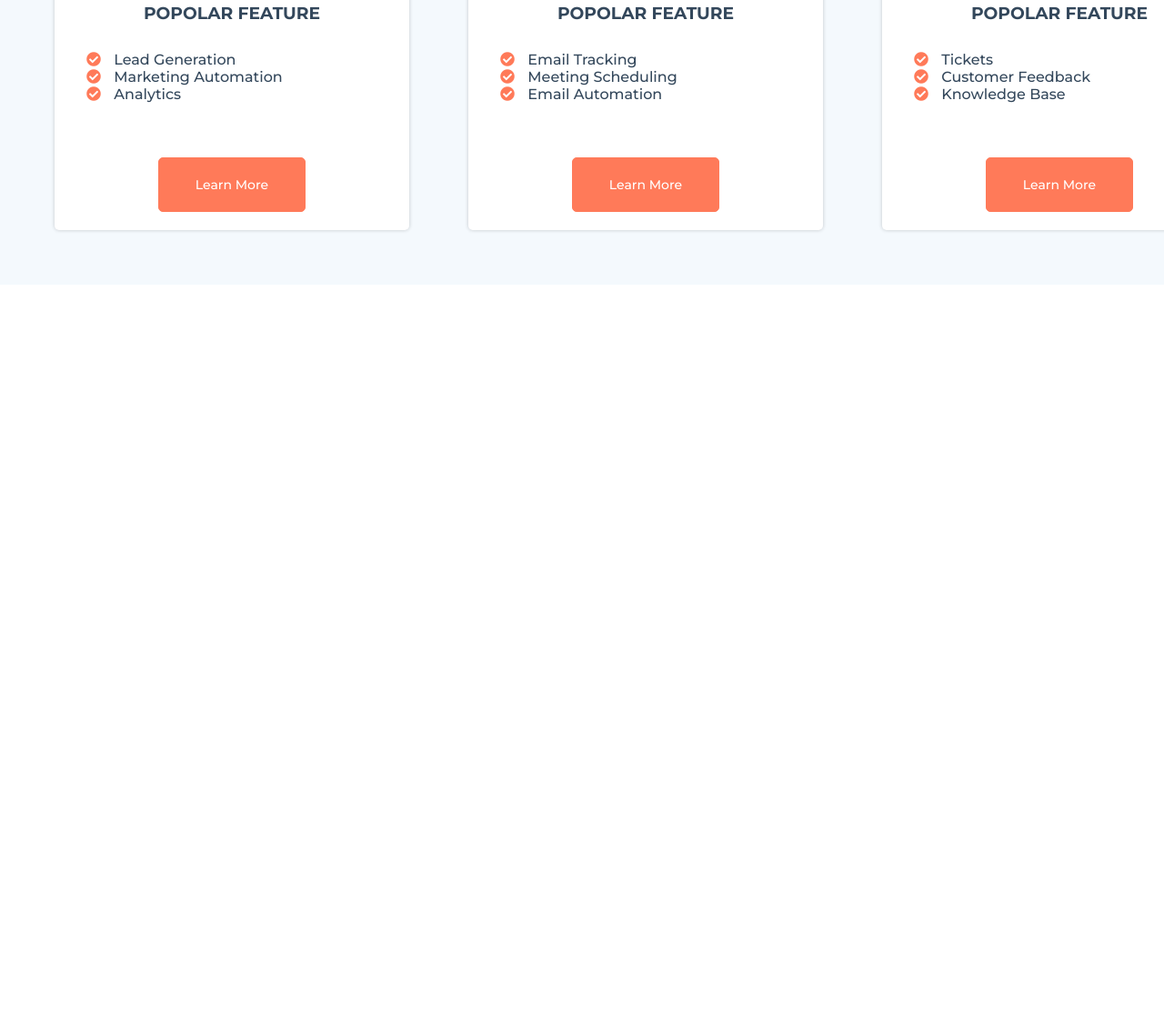
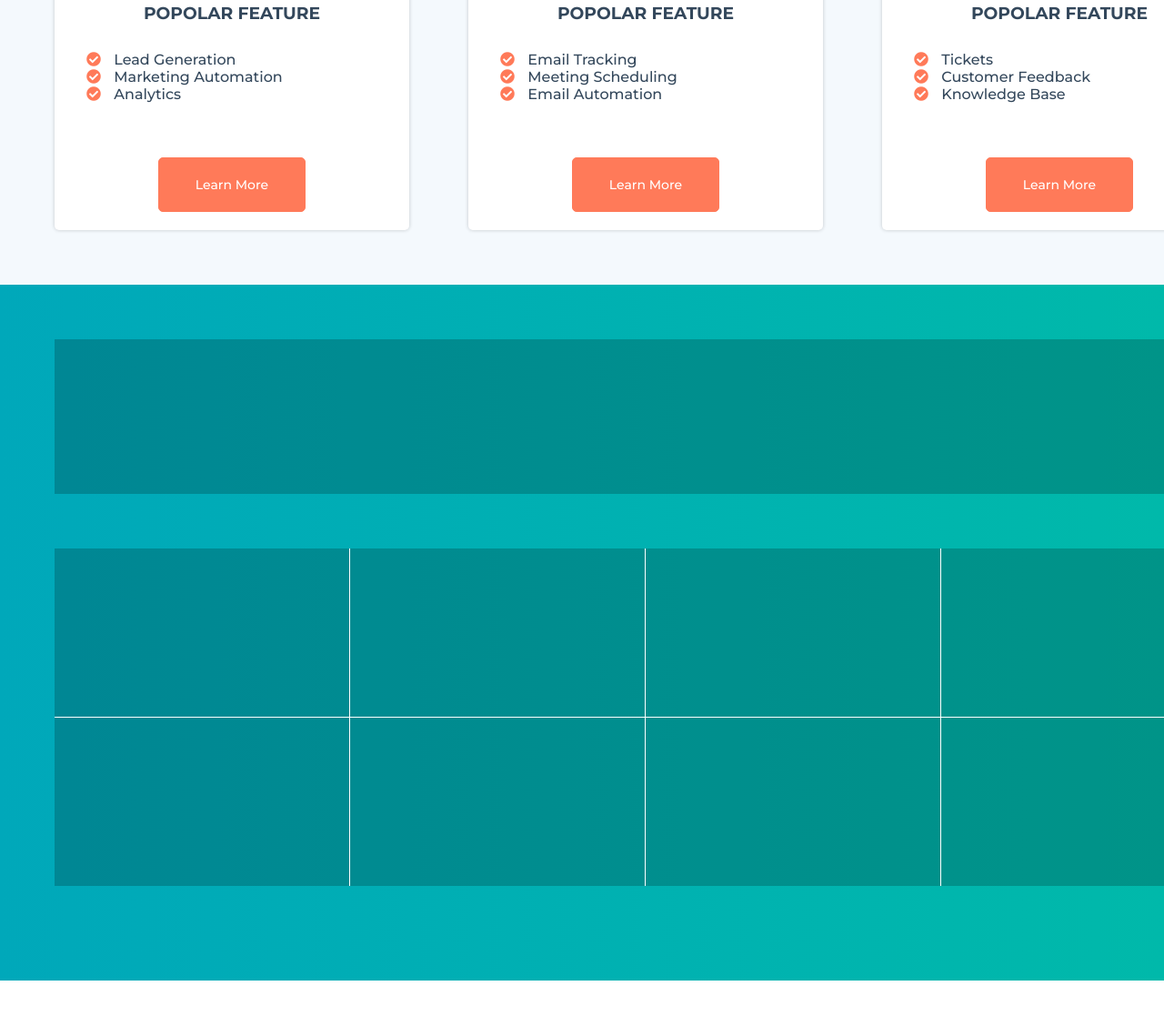
Before and after one commit to MarcoBagnasco/htmlcss-hubspot, a plain HTML site: page index.html in a window 1280 px wide. Shown: the part 2365-3482 px from the top of the page at 91% size. Before the commit the page ends 2678 px from the top, so only its background shows below. Drawn offline with Linux system fonts and the light colour scheme.

Commit message:
add community structure

```diff
--- a/css/style.css
+++ b/css/style.css
@@ -226,3 +226,29 @@ section.softwares{
 .products-box .product ul{
     text-align: left;
 }
+
+/* COMMUNITY */
+/* Heading Community */
+section.community{
+    height: 765px; /* fake content */
+    padding: 60px;
+    color:white;
+    background-image: linear-gradient(to right,#00a8ba,#00b9aa);
+}
+.community .heading-community{
+    height: 170px; /* fake content */
+    background-color: rgba(0,0,0,.2);
+}
+/* Numbers Box */
+.community .numbers-box:last-child{
+    border-top: 1px solid white;
+}
+.community .numbers-box .numbers{
+    background-color: rgba(0,0,0,.2); /* fake content */
+    height: 185px; /* fake content */
+    width: 25%;
+    border-right: 1px solid white;
+}
+.community .numbers-box .numbers:last-child{
+    border-right: none;
+}
--- a/index.html
+++ b/index.html
@@ -146,6 +146,25 @@
             </div>
         </section>
 
+        <!-- COMMUNTY SECT. -->
+        <section class="community align-center mb-60">
+            <div class="container">
+                <div class="heading-community mb-60"></div>
+                <div class="numbers-box clearfix">
+                    <div class="numbers float-left"></div>
+                    <div class="numbers float-left"></div>
+                    <div class="numbers float-left"></div>
+                    <div class="numbers float-left"></div>
+                </div>
+                <div class="numbers-box clearfix">
+                    <div class="numbers float-left"></div>
+                    <div class="numbers float-left"></div>
+                    <div class="numbers float-left"></div>
+                    <div class="numbers float-left"></div>
+                </div>
+            </div>
+        </section>
+
 
     </main>
 
```
